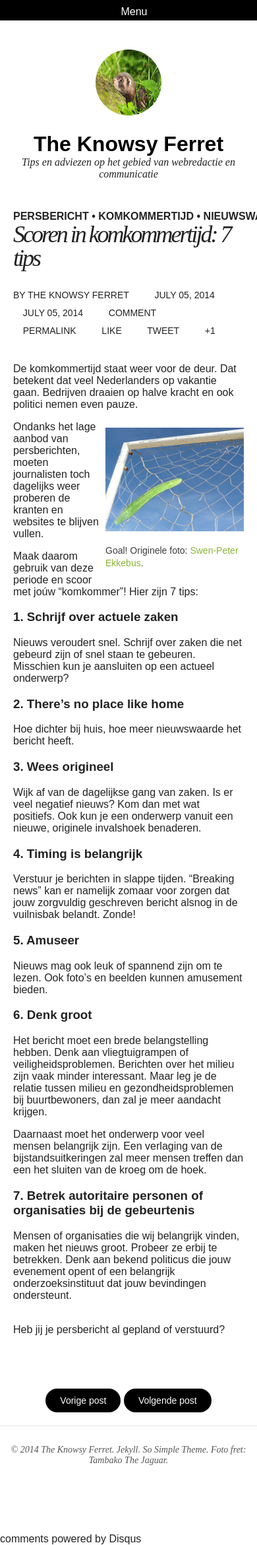
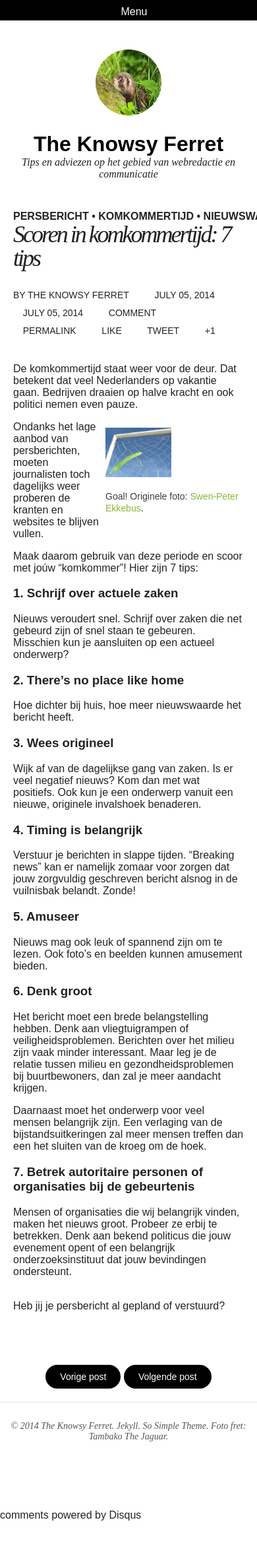
Before and after one commit to TheKnowsyFerret/theknowsyferret.github.io, a Jekyll site: the page built from _posts/2014-07-05-scoren-in-komkommertijd-7-tips.md, in a window 390 px wide. Shown: the whole page at 66% size. Built offline with Jekyll 4.4.1, drawn with Linux system fonts in a browser that asks for light colours; nearby versions of some CDN libraries; comment, search, counter and statistics services are not loaded; after the commit the page ends 2305 px from its top, so only the background shows below that.

Commit message:
aanpassing naam en css afbeeldingen

```diff
--- a/assets/css/custom.css
+++ b/assets/css/custom.css
@@ -32,3 +32,9 @@ box-shadow: 10px 10px 5px #888888;
 .round figcaption {
 text-align: center;
 }
+
+@media only screen and (max-width: 32em) {
+  figure img   {
+  max-width: 100px;
+  }
+}
```
Also changed, not shown: _config.yml (line endings or trailing spaces).
